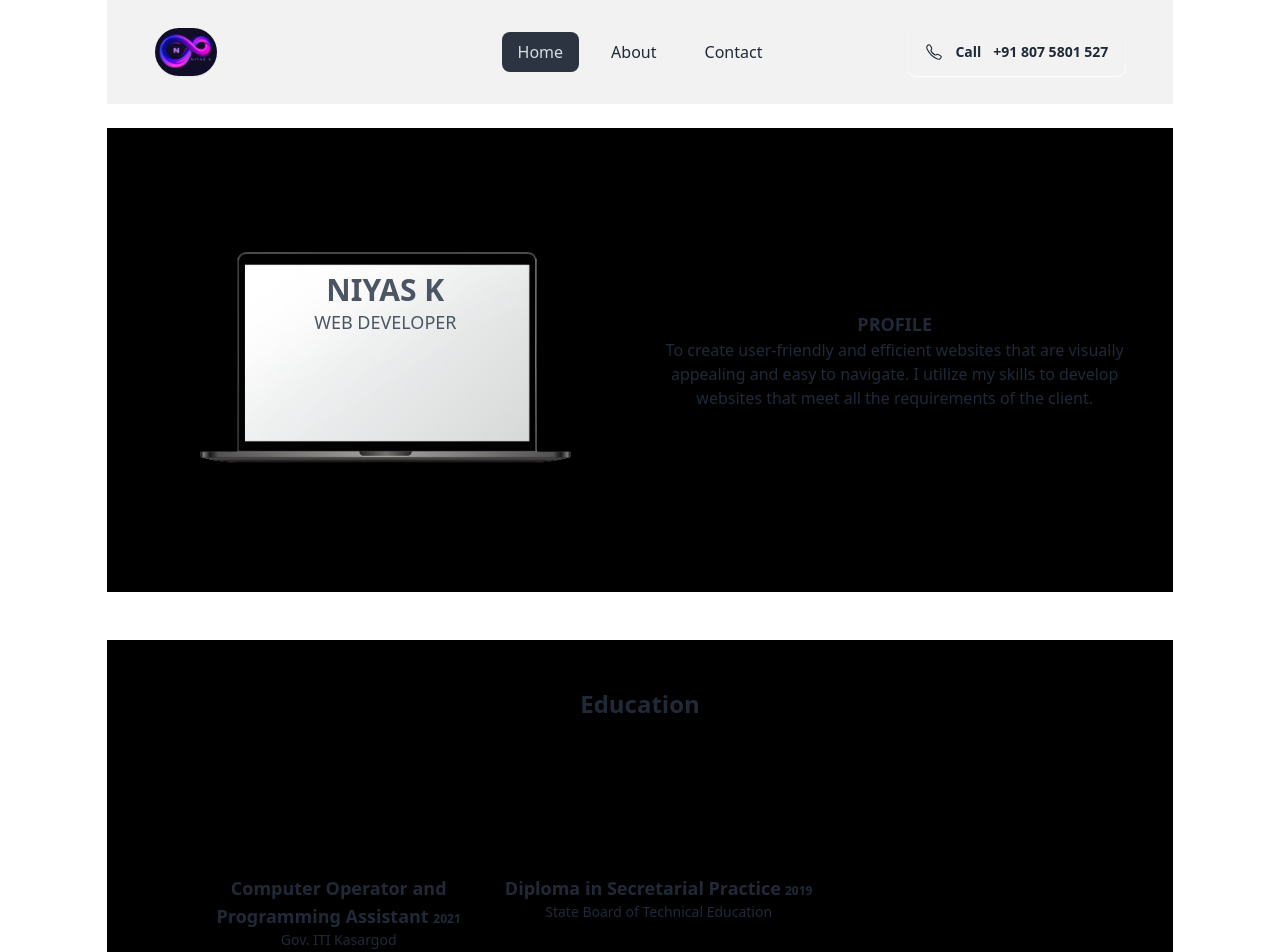
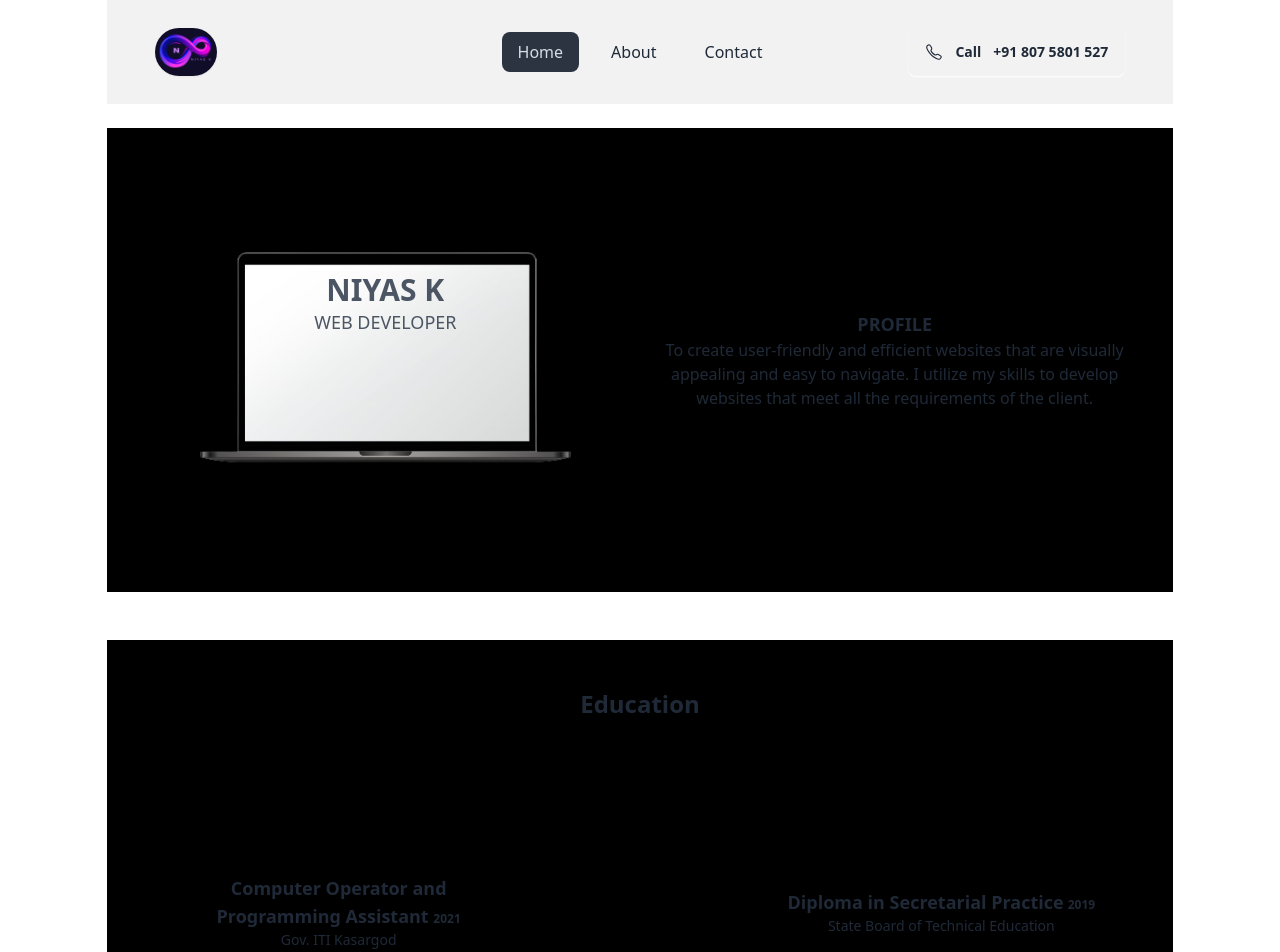
Before and after one commit to niyask123/niyas-k, a React (Vite) app: page / in a window 1280 px wide. Shown: the top 952 px of the page. Built offline with nearby package versions, Linux system fonts and the light colour scheme.

Commit message:
updatons

```diff
--- a/src/pages/homePage/SecondSection.jsx
+++ b/src/pages/homePage/SecondSection.jsx
@@ -9,12 +9,11 @@ export default function SecondSection() {
         </div>
         <div
           className="
-      relative  w-full h-[16rem] lg:h-96 lg:flex lg:items-center lg:justify-between
+      relative flex flex-col lg:flex-row gap-6 lg:gap-0 w-full h-[16rem] lg:h-96 lg:flex lg:items-center lg:justify-between
       lg:rounded-lg lg:px-6 lg:bg-cover lg:bg-center
       bg-none "
           style={{ backgroundImage: "url('/img/siteimg/laphand.jpg');" }}
         >
-          <div className="flex flex-col bg-black lg:bg-transparent lg:flex-row gap-6 lg:gap-0">
           <div className="flex flex-col text-center">
             <div className="text-lg font-semibold lg:w-80">
               Computer Operator and Programming Assistant{" "}
@@ -29,7 +28,6 @@ export default function SecondSection() {
             </div>
             <div className="text-sm">State Board of Technical Education</div>
           </div>
-          </div>
         </div>
       </div>
     </div>
```
